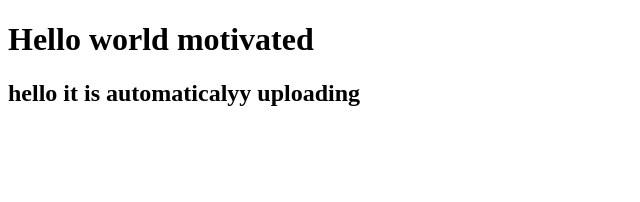
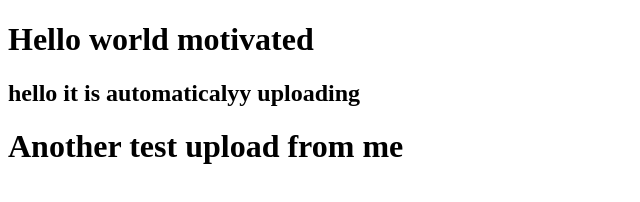
Before and after one commit to WaqarAhmedk/Bootcamp-class1--, a plain HTML site: page index.html in a window 1280 px wide. Shown: the whole page, without its empty margins (0-640 px from the left). Drawn offline with Linux system fonts and the light colour scheme.

Commit message:
Update index.html

```diff
--- a/index.html
+++ b/index.html
@@ -9,5 +9,6 @@
 <body>
    <h1>Hello world motivated</h1>
    <h2>hello it is automaticalyy uploading</h2>
+   <h1>Another test upload from me</h1>
 </body>
 </html>
```
